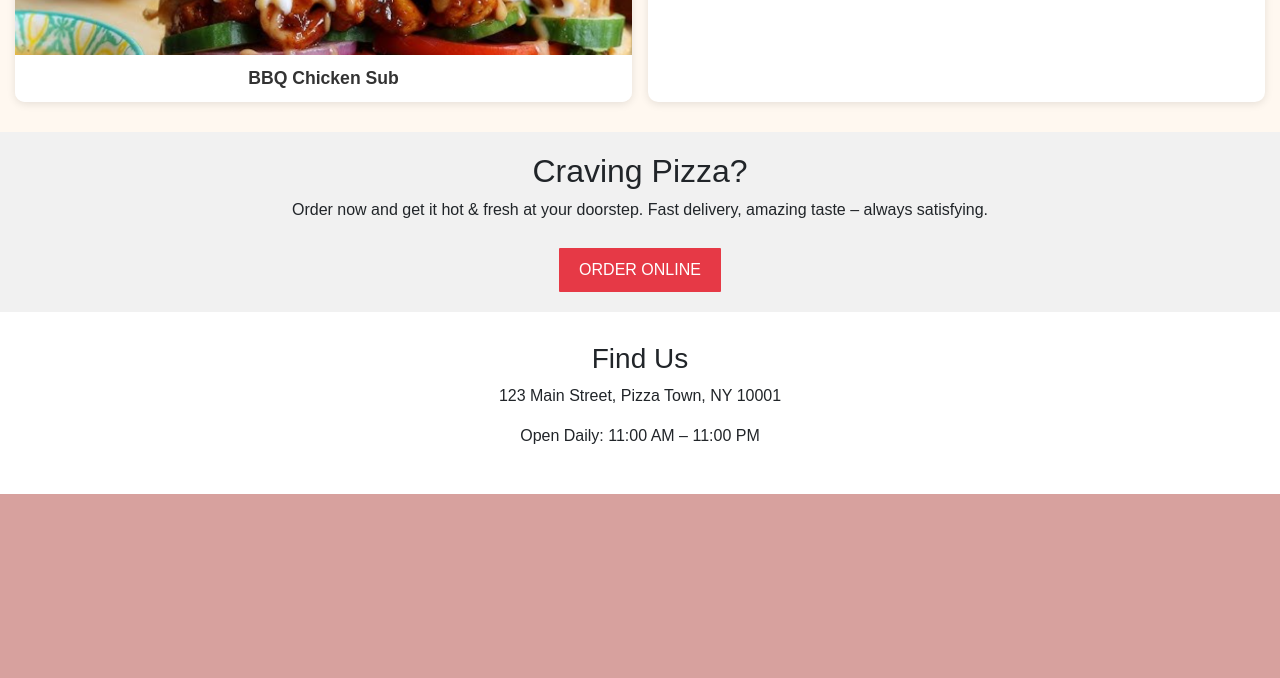
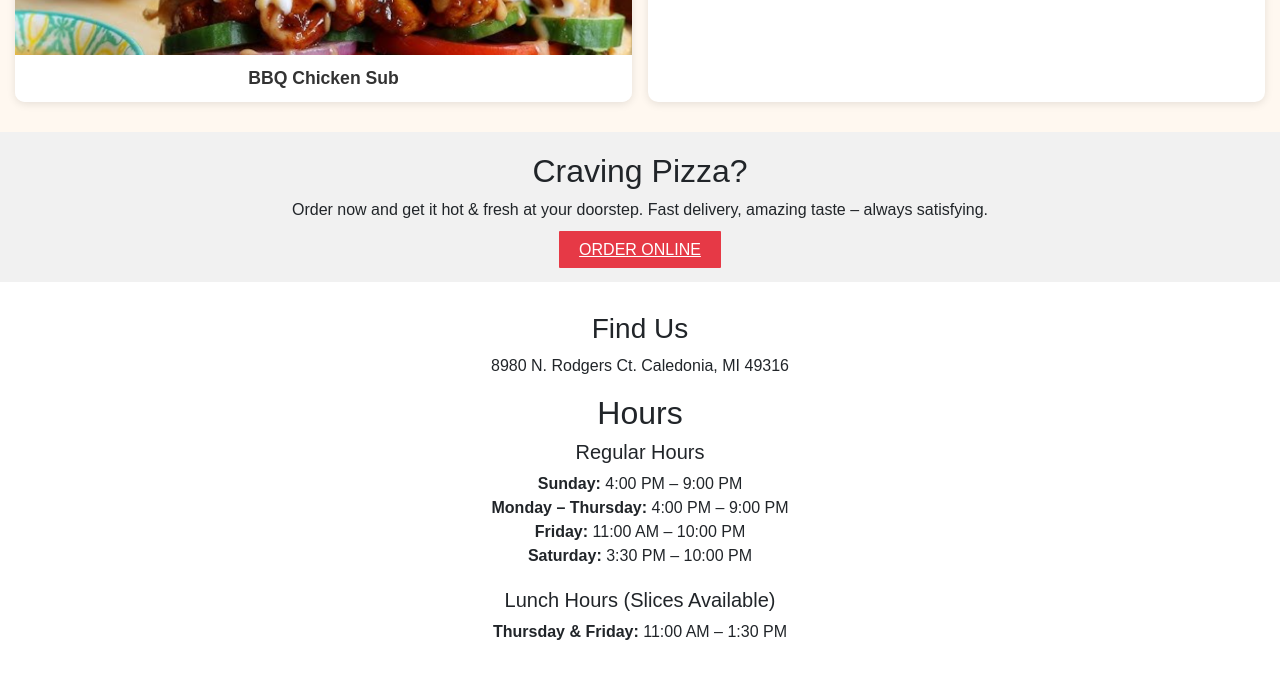
Before and after one commit to TheHumanMachine/testwebsite, a plain HTML site: page index.html in a window 1280 px wide. Shown: the part 1332-2010 px from the top of the page. Before the commit the page ends 1826 px from the top, so only its background shows below. Drawn offline with nearby package versions, Linux system fonts and the light colour scheme.

Commit message:
order online link

```diff
--- a/index.html
+++ b/index.html
@@ -223,7 +223,8 @@
 
 
 <div class="order-button-section dual-buttons">
-  <a href="#" class="order-button">Order Online</a>
+  <a class="order-button" href="https://orderonline.granburyrs.com/slice/index.html?accountId=0c169cc2-747a-4ad7-929e-d89f424d7a93" role="button">Order Online</a>
+  <!-- <a href="#" class="order-button">Order Online</a> -->
   <a href="#menu" class="order-button">Explore Menu</a>
 </div>
 
@@ -365,14 +366,35 @@
 <section class="order-section">
   <h2>Craving Pizza?</h2>
   <p>Order now and get it hot & fresh at your doorstep. Fast delivery, amazing taste – always satisfying.</p>
-  <button class="order-btn">Order Online</button>
+  <!-- <button class="order-btn">Order Online</button> -->
+   <a class="order-btn" href="https://orderonline.granburyrs.com/slice/index.html?accountId=0c169cc2-747a-4ad7-929e-d89f424d7a93" role="button">Order Online</a>
 </section>
 
 <!-- Location Info -->
 <section class="location-section">
   <h3>Find Us</h3>
-  <p>123 Main Street, Pizza Town, NY 10001</p>
-  <p>Open Daily: 11:00 AM – 11:00 PM</p>
+  <p>8980 N. Rodgers Ct. Caledonia, MI 49316</p>
+<div class="hours-container" style="max-width: 500px; margin: 0 auto; font-family: sans-serif;">
+  <h2 style="text-align: center;">Hours</h2>
+
+  <div>
+    <h5>Regular Hours</h5>
+    <ul style="list-style: none; padding: 0;">
+      <li><strong>Sunday:</strong> 4:00 PM – 9:00 PM</li>
+      <li><strong>Monday – Thursday:</strong> 4:00 PM – 9:00 PM</li>
+      <li><strong>Friday:</strong> 11:00 AM – 10:00 PM</li>
+      <li><strong>Saturday:</strong> 3:30 PM – 10:00 PM</li>
+    </ul>
+  </div>
+
+  <div style="margin-top: 20px;">
+    <h5>Lunch Hours <span style="font-weight: normal;">(Slices Available)</span></h5>
+    <ul style="list-style: none; padding: 0;">
+      <li><strong>Thursday & Friday:</strong> 11:00 AM – 1:30 PM</li>
+    </ul>
+  </div>
+</div>
+
 </section>
 
 <!-- Bootstrap JS -->
```
